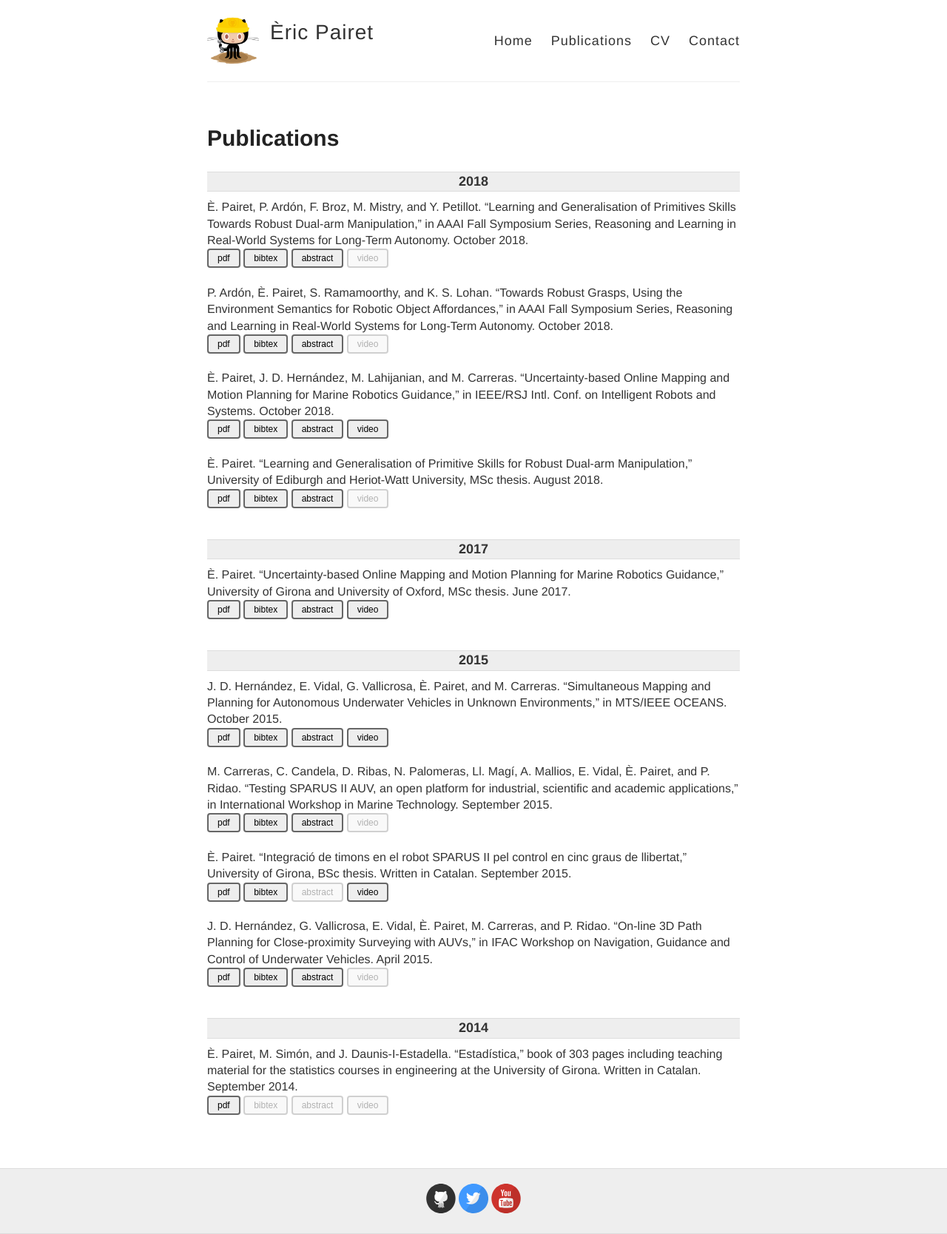
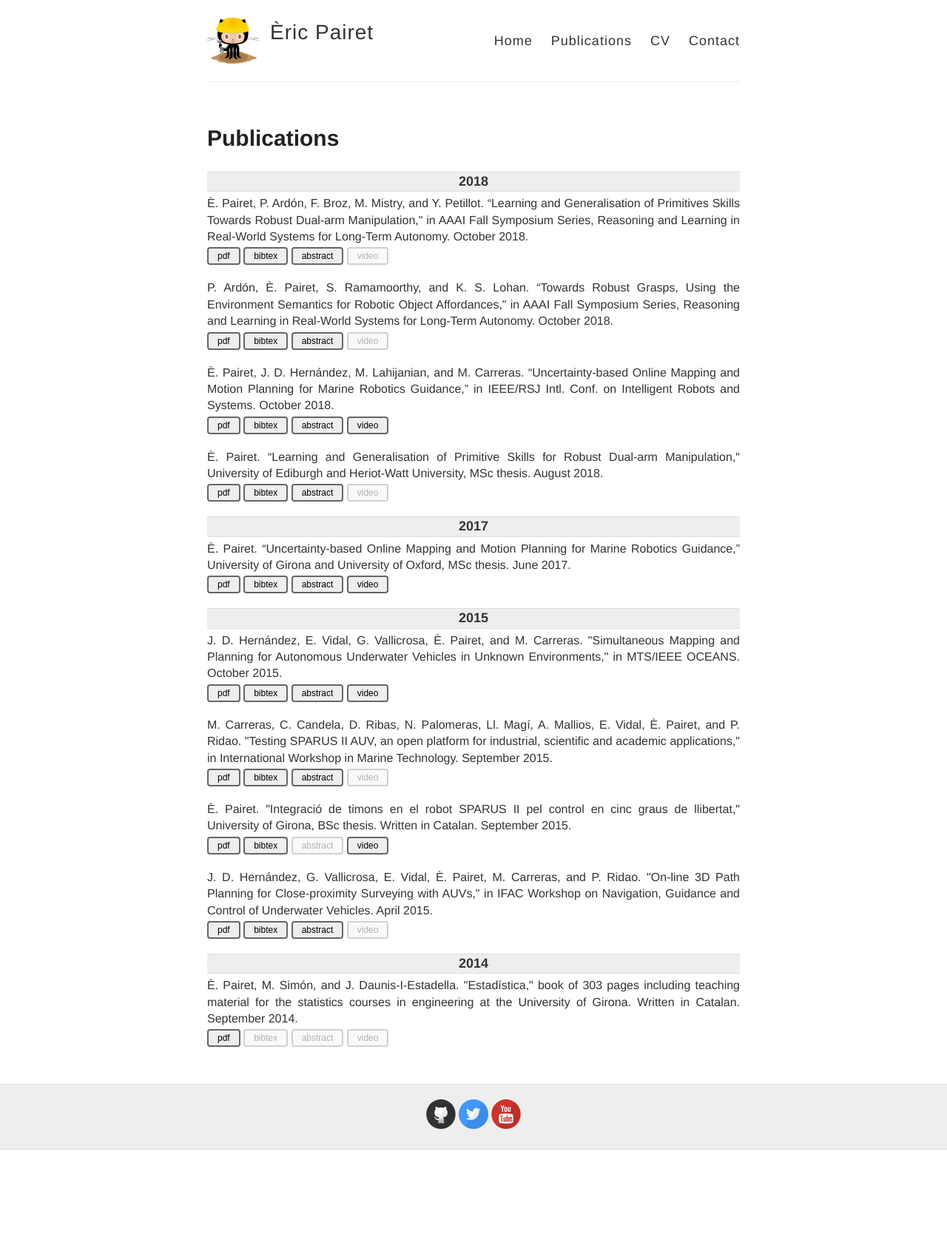
Before and after one commit to ericpairet/ericpairet.github.io, a Jekyll site: the page built from publications.md, in a window 1280 px wide. Shown: the whole page at 74% size. Built offline with Jekyll 4.4.1, drawn with Linux system fonts in a browser that asks for light colours; after the commit the page ends 1554 px from its top, so only the background shows below that.

Commit message:
Making the website a bit more formal

```diff
--- a/_includes/publications.html
+++ b/_includes/publications.html
@@ -1,45 +1,47 @@
 {%- for pub in include.publications -%}
-  {{ pub.name }}
-  <br/>
+  <p style="margin: 5px;"></p>
+  <div>
+    <div align="justify"> {{ pub.name }} </div>
+    <p style="margin: 3px;"></p>
     {%- if pub.pdf == null -%}
       <a class="isDisabled" href="javascript:void(0)">
-      <button type="button" class="btn noselect disable">pdf</button>
+        <button type="button" class="btn-unactive noselect disable">pdf</button>
       </a>
     {%- else -%}
       <a href="{{ site.url }}/publications/{{ pub.pdf }}">
-      <button type="button" class="btn noselect">pdf</button>
+        <button type="button" class="btn-active noselect">pdf</button>
       </a>
     {%- endif -%}
 
     {%- if pub.bibtex == null -%}
       <a class="isDisabled" href="javascript:void(0)">
-      <button type="button" class="btn noselect disable">bibtex</button>
+        <button type="button" class="btn-unactive noselect disable">bibtex</button>
       </a>
     {%- else -%}
       <a href="{{ site.url }}/publications/{{ pub.bibtex }}">
-      <button type="button" class="btn noselect">bibtex</button>
+        <button type="button" class="btn-active noselect">bibtex</button>
       </a>
     {%- endif -%}
 
     {%- if pub.abstract == null -%}
       <a class="isDisabled" href="javascript:void(0)">
-      <button type="button" class="btn noselect disable">abstract</button>
+        <button type="button" class="btn-unactive noselect disable">abstract</button>
       </a>
     {%- else -%}
       <a href="{{ site.url }}/publications/{{ pub.abstract }}">
-      <button type="button" class="btn noselect">abstract</button>
+        <button type="button" class="btn-active noselect">abstract</button>
       </a>
     {%- endif -%}
 
     {%- if pub.youtube == null -%}
       <a class="isDisabled" href="javascript:void(0)">
-      <button type="button" class="btn noselect disable">video</button>
+        <button type="button" class="btn-unactive noselect disable">video</button>
       </a>
     {%- else -%}
       <a href="{{ pub.youtube }}">
-      <button type="button" class="btn noselect">video</button>
+        <button type="button" class="btn-active noselect">video</button>
       </a>
     {%- endif -%}
-  <br/>
-  <br/>
+    <p style="margin: 20px;"></p>
+  </div>
 {%- endfor -%}
--- a/style.scss
+++ b/style.scss
@@ -356,11 +356,28 @@
   text-align: center;
 }
 
-.btn {
+.btn-active {
     border: 2px solid $gray;
     background-color: $lightGray;
     font-size: 12px;
-    padding: 4px 12px;
+    padding: 3px 12px;
+    border-radius: 4px;
+    cursor: pointer;
+    display: inline-block;
+    unselectable: on;
+}
+
+.btn-active:hover {
+    border: 2px solid $darkGray;
+    background-color: $gray;
+    color: white;
+}
+
+.btn-unactive {
+    border: 2px solid $gray;
+    background-color: $lightGray;
+    font-size: 12px;
+    padding: 3px 12px;
     border-radius: 4px;
     cursor: pointer;
     display: inline-block;
@@ -377,12 +394,6 @@
                                   supported by Chrome and Opera */
 }
 
-.btn:hover {
-    border: 2px solid $darkGray;
-    background-color: $gray;
-    color: white;
-}
-
 .disable {
     cursor: not-allowed;
 }
```
Also changed, not shown: 1 other file. Lines whose indentation alone changed are shown as unchanged.
